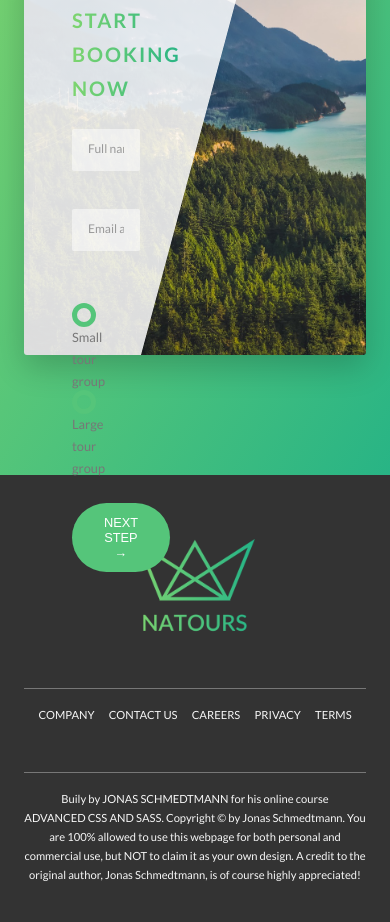
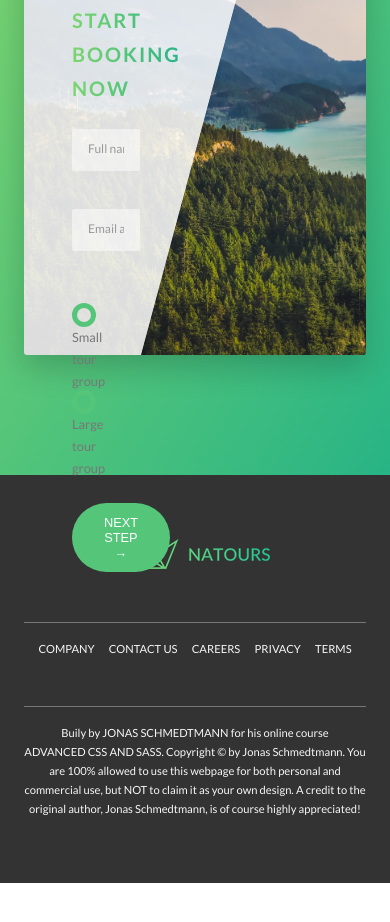
Before and after one commit to JuanTorres93/css-course-natours-project-1, a website: page index.html in a window 390 px wide. Shown: the part 6224-7146 px from the top of the page. After the commit the page ends 7107 px from the top, so only its background shows below. Drawn offline with Linux system fonts and the light colour scheme.

Commit message:
Responsive images: art direction and density switching

```diff
--- a/index.html
+++ b/index.html
@@ -401,7 +401,20 @@
 
     <footer class="footer">
         <div class="footer__logo-box">
-            <img src="img/logo-green-2x.png" alt="Full logo" class="footer__logo">
+            <!-- DOC responsive image in html. Art direction use case -->
+            <picture class="footer__logo">
+                <!-- Always 1 or more sources (for different media queries) -->
+                <!-- media is a css media query -->
+                <source srcset="img/logo-green-small-1x.png 1x, img/logo-green-small-2x.png 2x"
+                    media="(max-width: 37.5em)">
+                <!-- Always at least one img, which will be the fallback -->
+                <!-- Here, in addition, is implemented density switching inside the art direction -->
+                <img srcset="img/logo-green-1x.png 1x, img/logo-green-2x.png 2x" alt="Full logo">
+            </picture>
+            <!-- DOC responsive image in html. Density switching use case -->
+            <!-- route and density descriptor -->
+            <!-- For high res screens (2x) a bigger version of the image is used -->
+            <!-- <img srcset="img/logo-green-1x.png 1x, img/logo-green-2x.png 2x" alt="Full logo"> -->
         </div>
 
         <div class="row">
```
